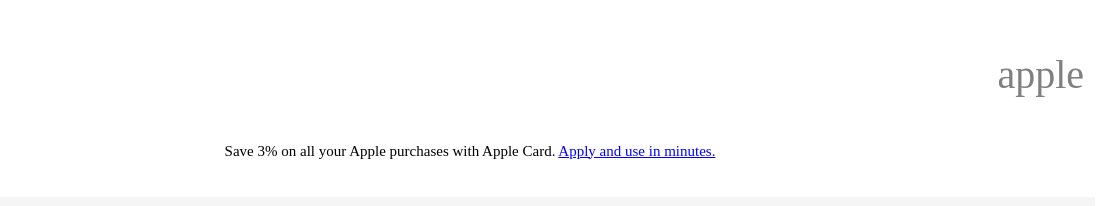
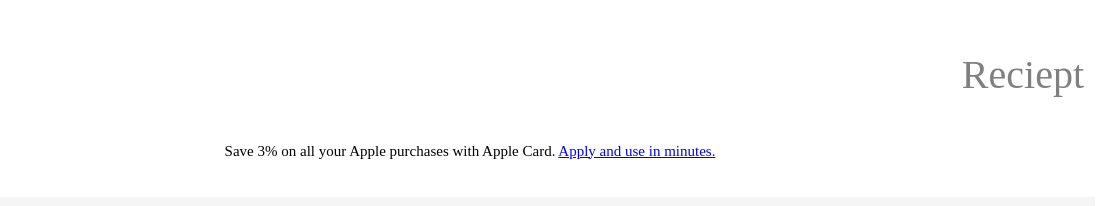
Before and after one commit to codingkeet/MarkeetSheffield-Portfolio-apple-transactionalemail-page, a plain HTML site: page index.html in a window 1280 px wide. Shown: the top 206 px of the page, 168-1280 px from the left. Drawn offline with Linux system fonts and the light colour scheme.

Commit message:
Update index.html

```diff
--- a/index.html
+++ b/index.html
@@ -132,7 +132,7 @@
                                 <table class="header-right" width="50%" align="right" cellspacing="0" cellpadding="0" border="0" style="padding: 10px 10px 0px 10px">
                                     <tr>
                                       <td>
-                                          <h1 align="right" style="color: grey; font-weight: 100;">apple</h1>
+                                          <h1 align="right" style="color: grey; font-weight: 100;">Reciept</h1>
                                       </td>
                                     </tr>
                                 </table>
```
